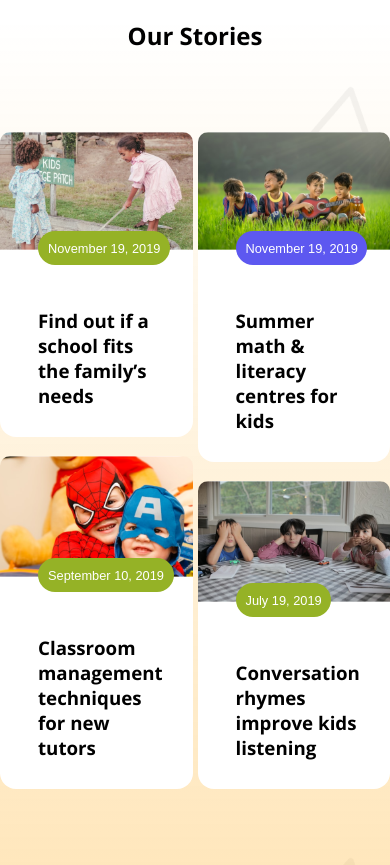
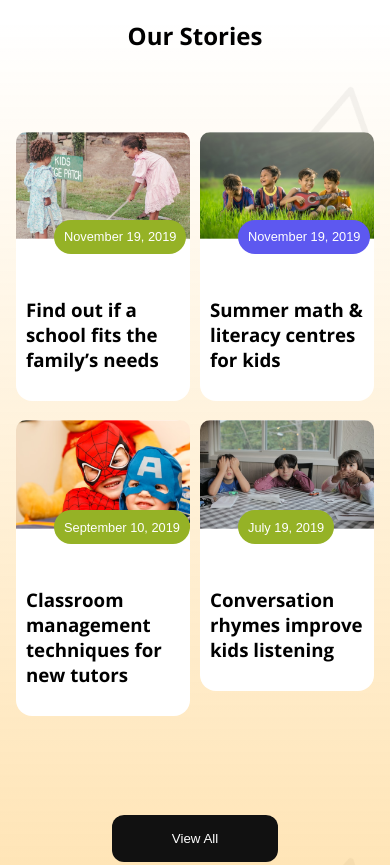
Before and after one commit to Rahmot15/Assignment-html-css-responsive, a plain HTML site: page index.html in a window 390 px wide. Shown: the part 2740-3605 px from the top of the page. Drawn offline with nearby package versions, Linux system fonts and the light colour scheme.

Commit message:
Website Compleat

```diff
--- a/style/style.css
+++ b/style/style.css
@@ -342,7 +342,11 @@ body{
 /* our stories section */
 @media screen and (max-width: 576px) {
     .img-gallery{
-        margin: 0 0rem 0 0rem;
+        margin: 0 1rem 0 1rem;
+    }
+    .h3-all{
+        padding: 19px 0px 29px 10px;
+        margin-bottom: 19px;
     }
 }
 @media screen and (max-width: 992px) {
@@ -352,7 +356,7 @@ body{
     .img-gallery{
         display: grid;
         grid-template-columns: repeat(2, 1fr);
-        gap: 5px;
+        gap: 10px;
     }
 }
 
```
